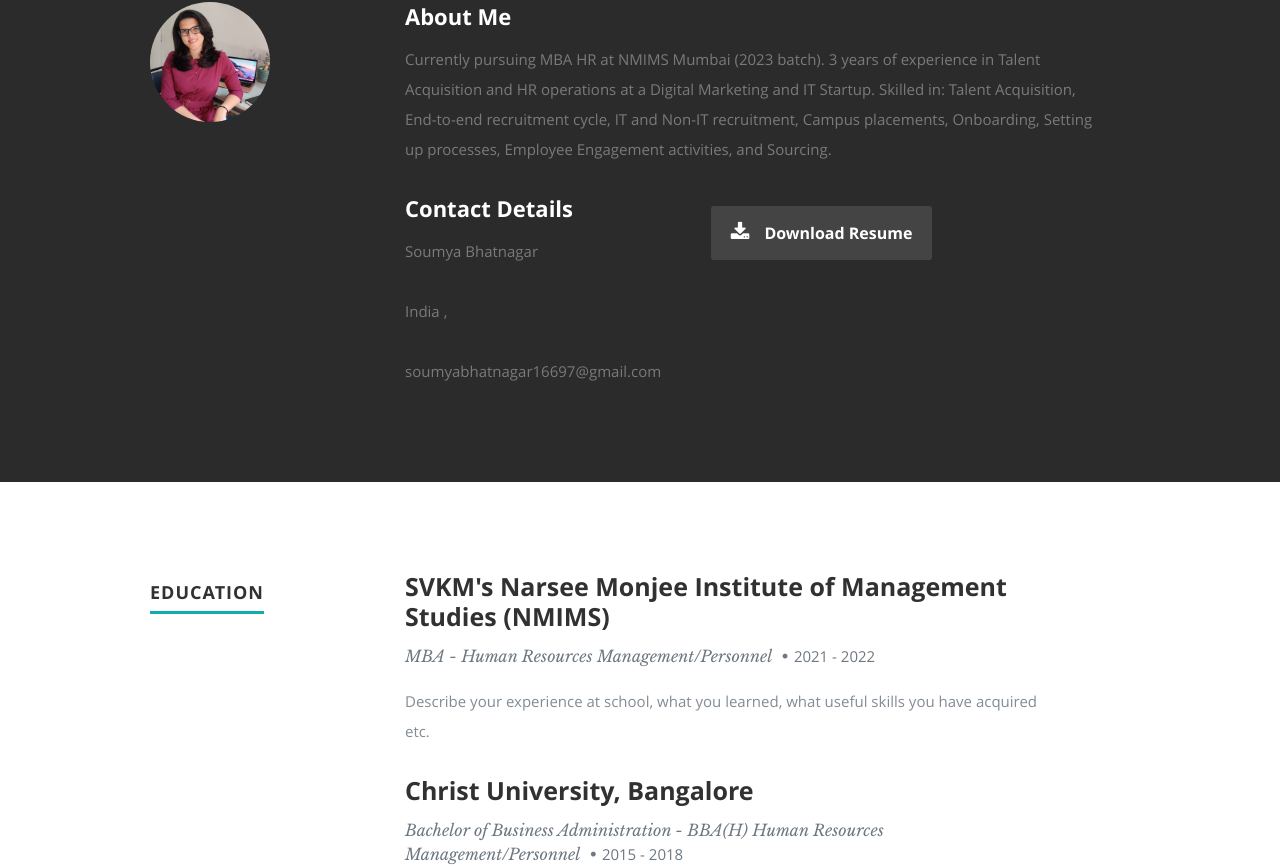
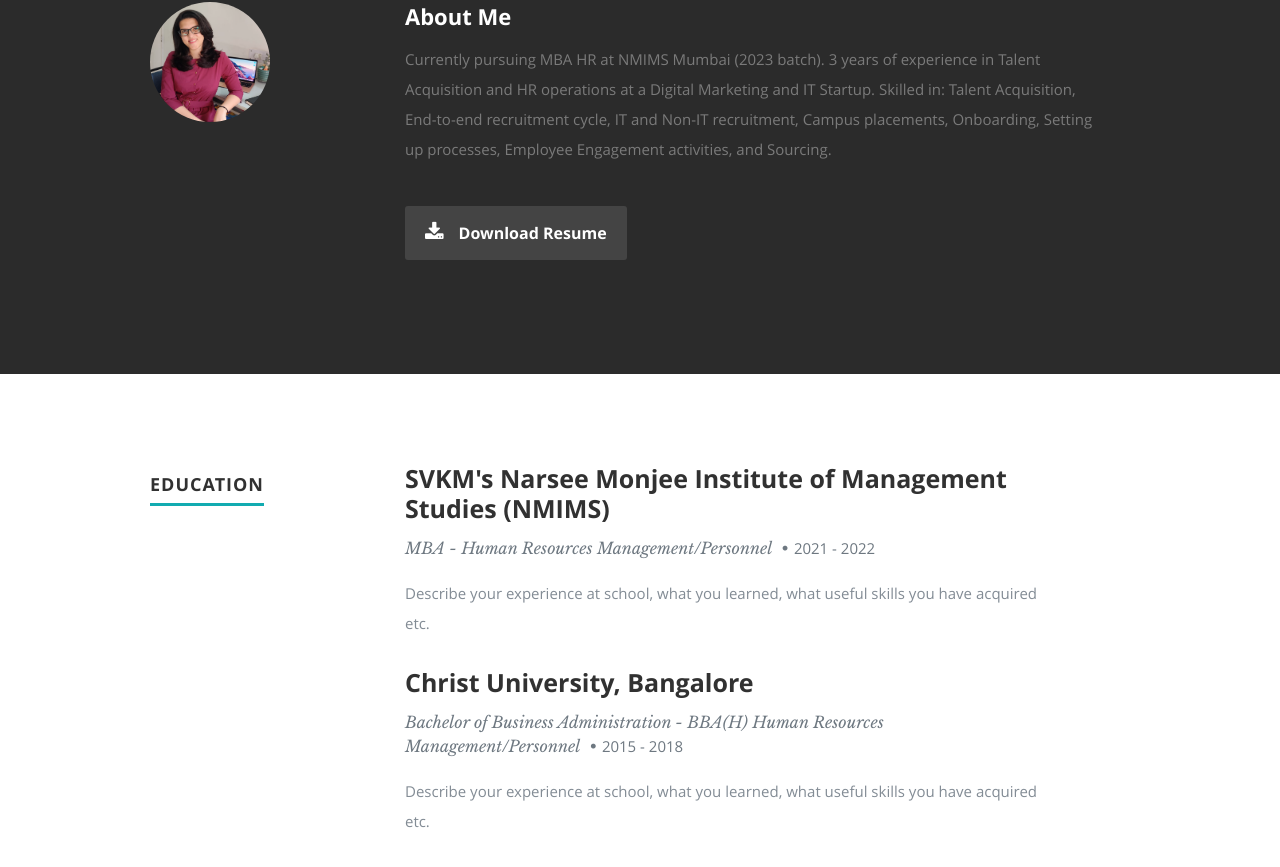
Before and after one commit to soumyabhatnagar/me, a React (Create React App) app: page / in a window 1280 px wide. Shown: the part 894-1761 px from the top of the page. Built offline with nearby package versions, Linux system fonts and the light colour scheme.

Commit message:
Fabric changes

```diff
--- a/src/Components/About.js
+++ b/src/Components/About.js
@@ -27,17 +27,7 @@
 
             <p>{bio}</p>
             <div className="row">
-               <div className="columns contact-details">
-                  <h2>Contact Details</h2>
-                  <p className="address">
-						   <span>{name}</span><br />
-						   <span>{street}<br />
-						         {city} {state}, {zip}
-                   </span><br />
-						   <span>{phone}</span><br />
-                     <span>{email}</span>
-					   </p>
-               </div>
+
                <div className="columns download">
                   <p>
                      <a href={resumeDownload} className="button"><i className="fa fa-download"></i>Download Resume</a>
--- a/src/Components/Header.js
+++ b/src/Components/Header.js
@@ -9,7 +9,7 @@
       var description= this.props.data.description;
       var city= this.props.data.address.city;
       var networks= this.props.data.social.map(function(network){
-        return <li key={network.name}><a href={network.url}><i className={network.className}></i></a></li>
+        return <li key={network.name}><a href={network.url} target="_blank"><i className={network.className}></i></a></li>
       })
     }
 
--- a/src/Components/Testimonials.js
+++ b/src/Components/Testimonials.js
@@ -9,6 +9,7 @@
             <blockquote>
                <p>{testimonials.text} <br/> --{testimonials.user}</p>
             </blockquote>
+	    <hr style={{marginLeft: "10%", marginRight: "10%", opacity: "50%"}}/>
          </li>
       })
     }
```
